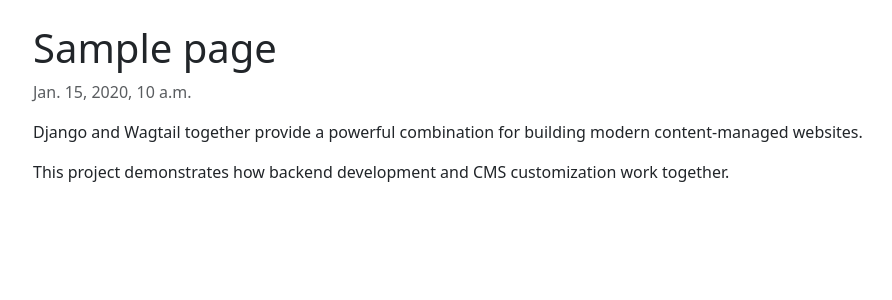
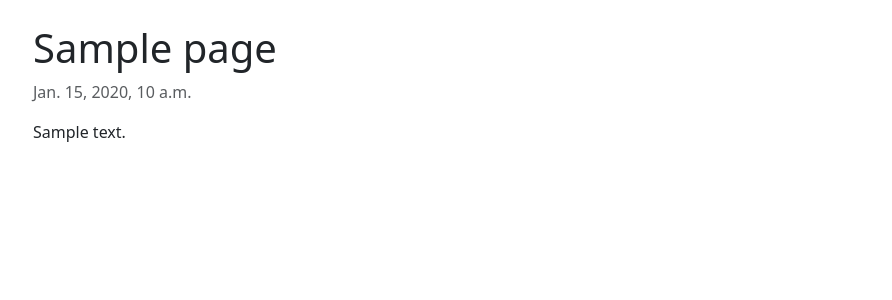
Before and after one commit to Jasmindelic80/newsite, a Django app: template website/home/templates/home/blog_page.html in a window 1280 px wide. Shown: the part 57-357 px from the top of the page, without its empty margins (49-941 px from the left). Run offline with Django 5.2, Linux system fonts and the light colour scheme; the template is opened without the code that fills it: most values are stand-ins (such as "Sample title", 1, 10 or a date in 2020).

Commit message:
Update blog page template to use rich text
Replaced static content with rich text body.

```diff
--- a/website/home/templates/home/blog_page.html
+++ b/website/home/templates/home/blog_page.html
@@ -2,11 +2,7 @@
 {% load wagtailcore_tags %}
 
 {% block content %}
-<h1>{{ page.title }}</h1>
-<p class="text-muted">{{ page.date }}</p>
-
-<p>Django and Wagtail together provide a powerful combination for building modern content-managed websites.</p>
-
-<p>This project demonstrates how backend development and CMS customization work together.</p>
-
+  <h1>{{ page.title }}</h1>
+  <p class="text-muted">{{ page.date }}</p>
+  <div>{{ page.body|richtext }}</div>
 {% endblock %}
```
